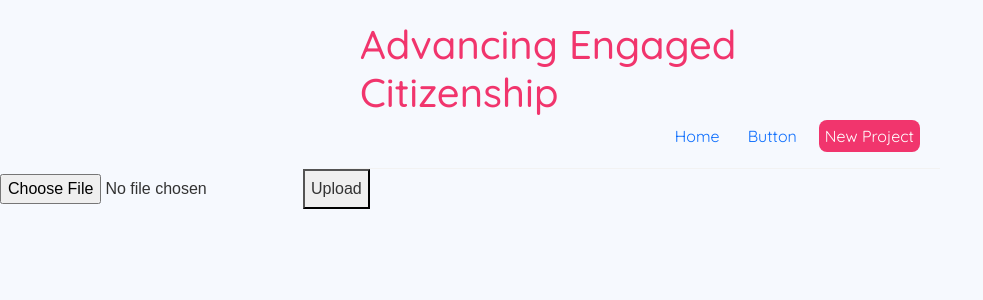
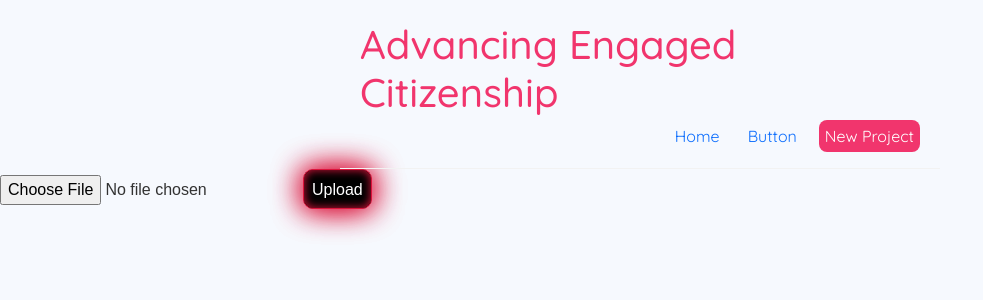
Before and after one commit to DouglasVDM/aec-test, a React (Create React App) app: page /image in a window 1280 px wide. Shown: the top 300 px of the page, without its empty margins (0-983 px from the left). Built offline with nearby package versions, Linux system fonts and the light colour scheme; the HTML template or start-up script is replaced by a standard one.

Commit message:
button styling

```diff
--- a/src/components/styles.css
+++ b/src/components/styles.css
@@ -16,3 +16,15 @@
 button {
   height: 40px;
 }
+
+/*  */
+button {
+  background-color: #000;
+  border: .5px solid crimson;
+  border-radius: 10px;
+  color: #fff;
+  padding: 8px;
+  box-shadow: 0 0 30px 0 crimson,
+    0 0 30px 0 crimson,
+    0 0 10px 0 crimson inset;
+}
```
